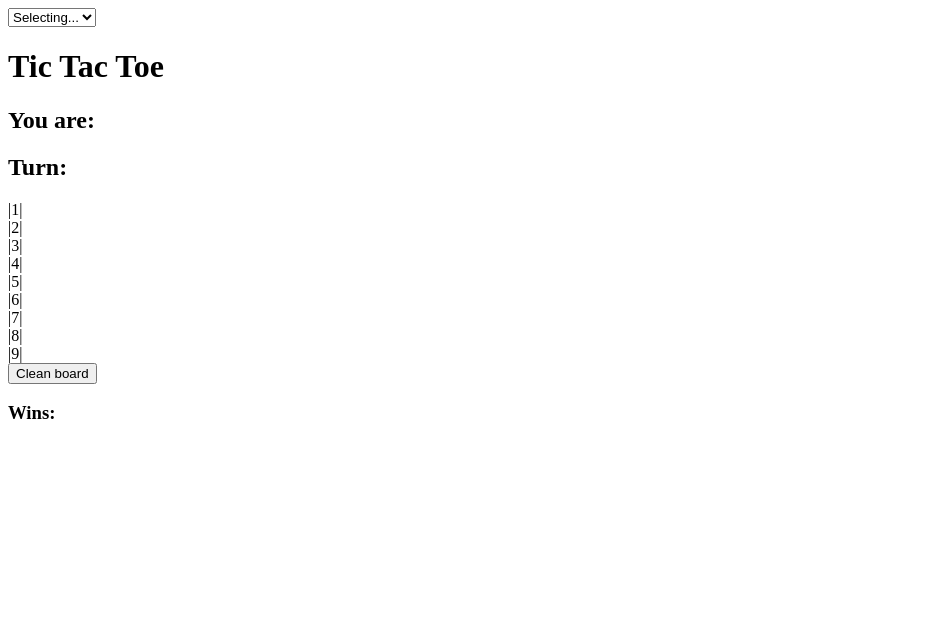
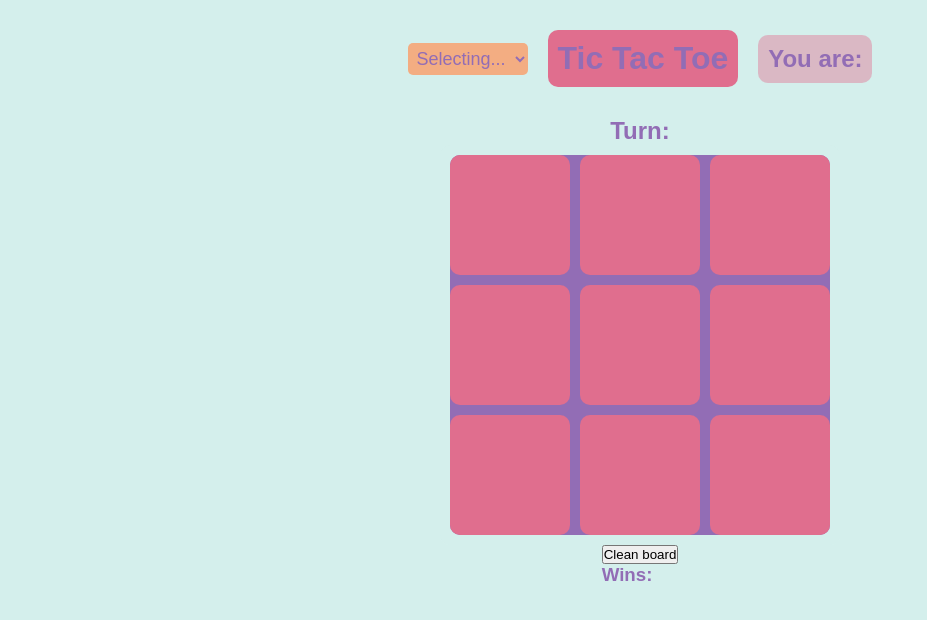
Before and after one commit to D-avid-Al/TIC-TAC-TOE, a plain HTML site: page index.html in a window 1280 px wide. Shown: the whole page, without its empty margins (0-927 px from the left). Drawn offline with Linux system fonts and the light colour scheme.

Commit message:
Termina la estructura visual
Ya que existe la propiedad <button>, se reemplaza el <div> por esta, siendo mas versátil y clara. Ademas se le agrega estilo para que sea visualmente agradable

```diff
--- a/index.html
+++ b/index.html
@@ -6,7 +6,7 @@
     <meta http-equiv='X-UA-Compatible' content='IE=edge'>
     <title>TicTacToe</title>
     <meta name='viewport' content='width=device-width, initial-scale=1'>
-    <link rel='stylesheet' type='text/css' media='screen' href='main.css'>
+    <link rel='stylesheet' type='text/css' media='screen' href='style.css'>
 </head>
 
 <body>
@@ -21,26 +21,33 @@
 
         <h1>Tic Tac Toe</h1>
 
-        <h2>You are: <span id="select-shape"></span></h2>
+        <h2>You are:<span id="select-shape"></span></h2>
 
     </header>
-<h2>Turn: </h2>
-<div class="shape-container1" value="null">|1|</div>
-<div class="shape-container2" value="null">|2|</div>
-<div class="shape-container3" value="null">|3|</div>
-<div class="shape-container4" value="null">|4|</div>
-<div class="shape-container5" value="null">|5|</div>
-<div class="shape-container6" value="null">|6|</div>
-<div class="shape-container7" value="null">|7|</div>
-<div class="shape-container8" value="null">|8|</div>
-<div class="shape-container9" value="null">|9|</div>
+
+    <h2>Turn: </h2>
+
+    <div id="container">
+        <div id="frame">
+            <button class="shape-container1" value="null"></button>
+            <button class="shape-container2" value="null"></button>
+            <button class="shape-container3" value="null"></button>
+            <button class="shape-container4" value="null"></button>
+            <button class="shape-container5" value="null"></button>
+            <button class="shape-container6" value="null"></button>
+            <button class="shape-container7" value="null"></button>
+            <button class="shape-container8" value="null"></button>
+            <button class="shape-container9" value="null"></button>
+        </div>
+    </div>
+
 
 
     <footer>
 
-    <button>Clean board</button>
+        <button>Clean board</button>
 
-    <h3>Wins: </h3>
+        <h3>Wins: </h3>
     </footer>
 
     <script src='main.js'></script>
--- a/style.css
+++ b/style.css
@@ -0,0 +1,86 @@
+/* Reset y base limpia */
+/* .color1 {color: #926db5;}
+.color2 {color: #e06e8e;}
+.color3 {color: #f3ad82;}
+.color4 {color: #f6edac;}
+.color5 {color: #d4efec;} */
+* {
+  margin: 0;
+  padding: 0;
+  box-sizing: border-box;
+}
+
+body {
+  background-color: #d4efec;
+  color: #926db5;
+  font-family: sans-serif;
+  justify-items: center;
+}
+
+header {
+  display: flex;
+  justify-content: space-around;
+  align-items: center;
+  margin: 20px 10px;
+}
+
+select {
+  margin: 10px;
+  border: 0px solid;
+  border-radius: 5px;
+  background-color: #f3ad82;
+  color: #926db5;
+  font-size: 18px;
+  padding: 5px;
+}
+
+header > h1 {
+  background-color: #e06e8e;
+  margin: 10px;
+  padding: 10px;
+  border-radius: 10px;
+}
+
+header > h2 {
+  background-color: #e06e8e6c;
+  margin: 10px;
+  padding: 10px;
+  border-radius: 10px;
+}
+
+#container {
+  background-color: #d4efec;
+  border-radius: 10px;
+  width: max-content;
+  height: max-content;
+  padding: 10px;
+}
+
+#frame {
+  display: grid;
+  grid-template-columns: repeat(3, 120px); /* 3 columnas de 120px */
+  grid-template-rows: repeat(3, 120px); /* 3 filas de 120px */
+  gap: 10px;
+  background-color: #926db5;
+  border-radius: 10px;
+  margin: 0;
+  width: max-content;
+  height: max-content;
+}
+
+#frame button {
+  font-size: 80px;
+  background-color: #e06e8e;
+  border-radius: 10px;
+  width: 120px;
+  height: 120px;
+  justify-content: center;
+  align-items: center;
+  border: none;
+  cursor: pointer;
+  transition: 0.5s;
+}
+
+#frame button:hover{
+background-color: blueviolet;
+}
```
